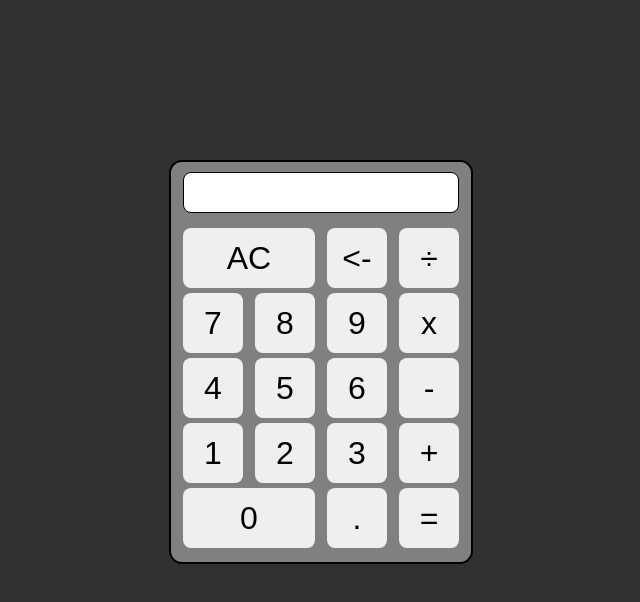
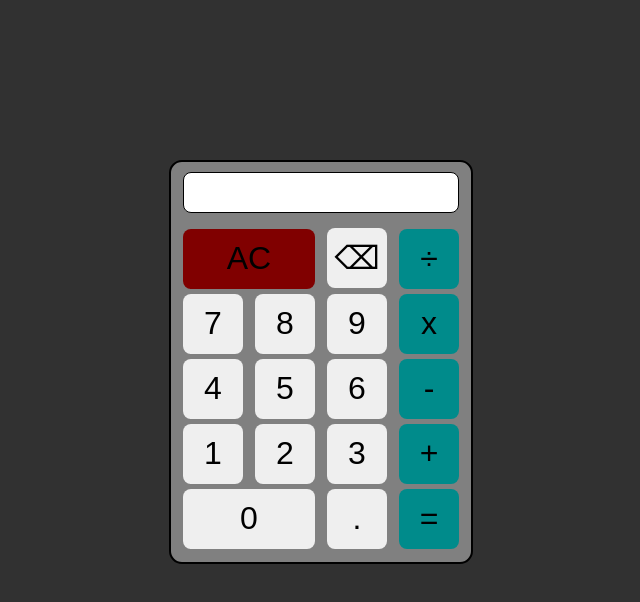
Before and after one commit to ellielle/Calculator, a plain HTML site: page index.html in a window 1280 px wide. Shown: the whole page, without its empty margins (319-959 px from the left). Drawn offline with Linux system fonts and the light colour scheme.

Commit message:
Fix backspace and add some color

```diff
--- a/calc.js
+++ b/calc.js
@@ -13,7 +13,7 @@ window.onload = () => {
 };
 addButtons = () => {
     btn("btn", "AC");
-    btn("btn", "<-");
+    btn("btn", "⌫");
     btn("btn", "÷");
     btn("btn", "7");
     btn("btn", "8");
@@ -37,6 +37,9 @@ btn = (clName, attributeData) => {
     buttons.setAttribute("data", attributeData);
     if (attributeData == "AC") buttons.setAttribute("id", "allClear");
     if (attributeData == "0") buttons.setAttribute("id", "zero");
+    if (attributeData == "÷" || attributeData == "x" || attributeData == "-" || attributeData == "+") buttons.setAttribute("class", "operator");
+    if (attributeData == "=") buttons.setAttribute("class", "equals");
+    if (attributeData == "⌫") buttons.setAttribute("class", "back");
 
     container.appendChild(buttons).classList.add(`${clName}`);
 
@@ -52,7 +55,7 @@ btn = (clName, attributeData) => {
             display.value = '';
             returnAnswer = 0;
         }
-        else if (data == "<-") {
+        else if (data == "⌫") {
             display.value = display.value.slice(0, -1);
         }
         else if (data == "+" || data == "-" || data == "x" || data == "÷") {
--- a/style.css
+++ b/style.css
@@ -35,14 +35,15 @@ input:hover {
     border: 0;
     font-size: 2rem;
 }
-.op {
-    background-color: blue;
+.operator, .equals {
+    background-color: darkcyan;
 }
 #zero {
     width: 132px;
 }
 #allClear {
     width: 132px;
+    background-color: maroon;
 }
 .noselect {
     -moz-user-select: none;
```
